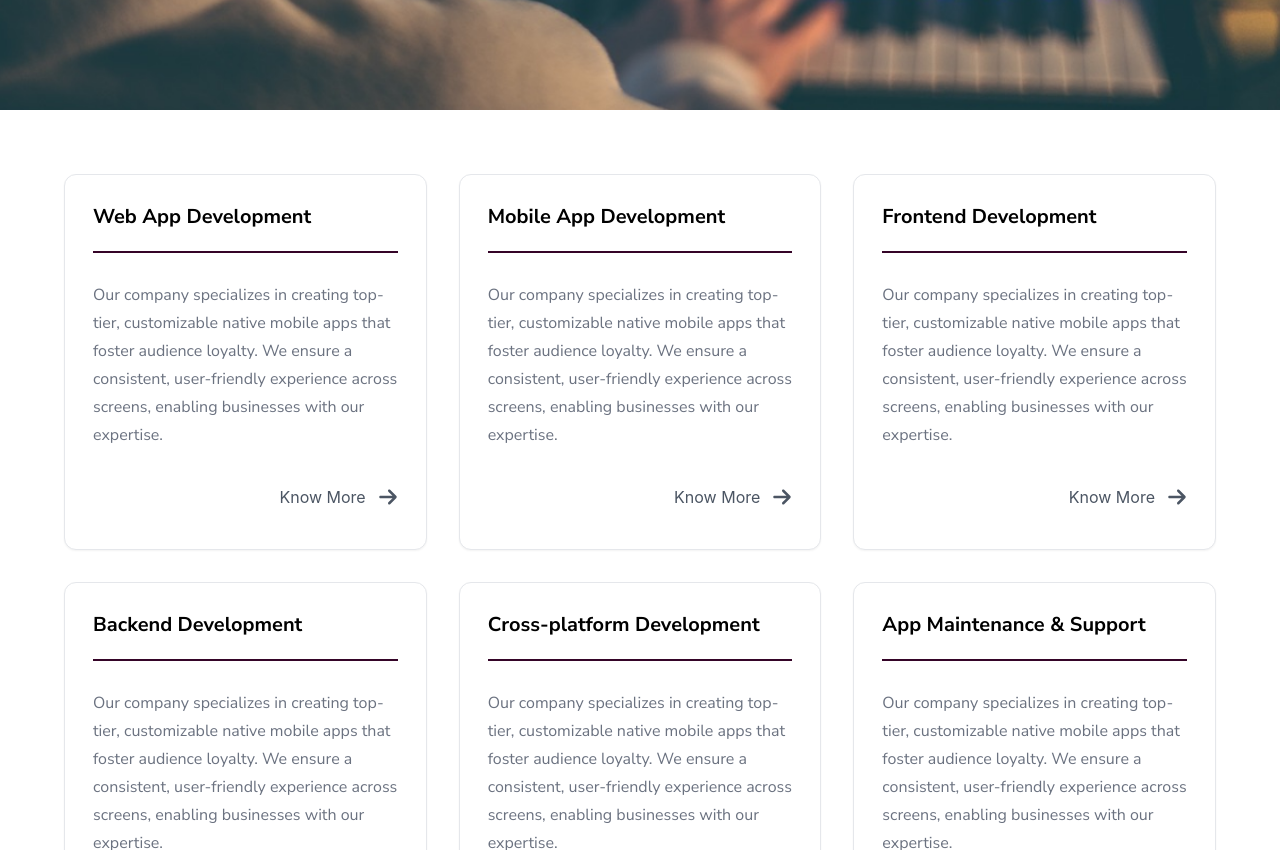
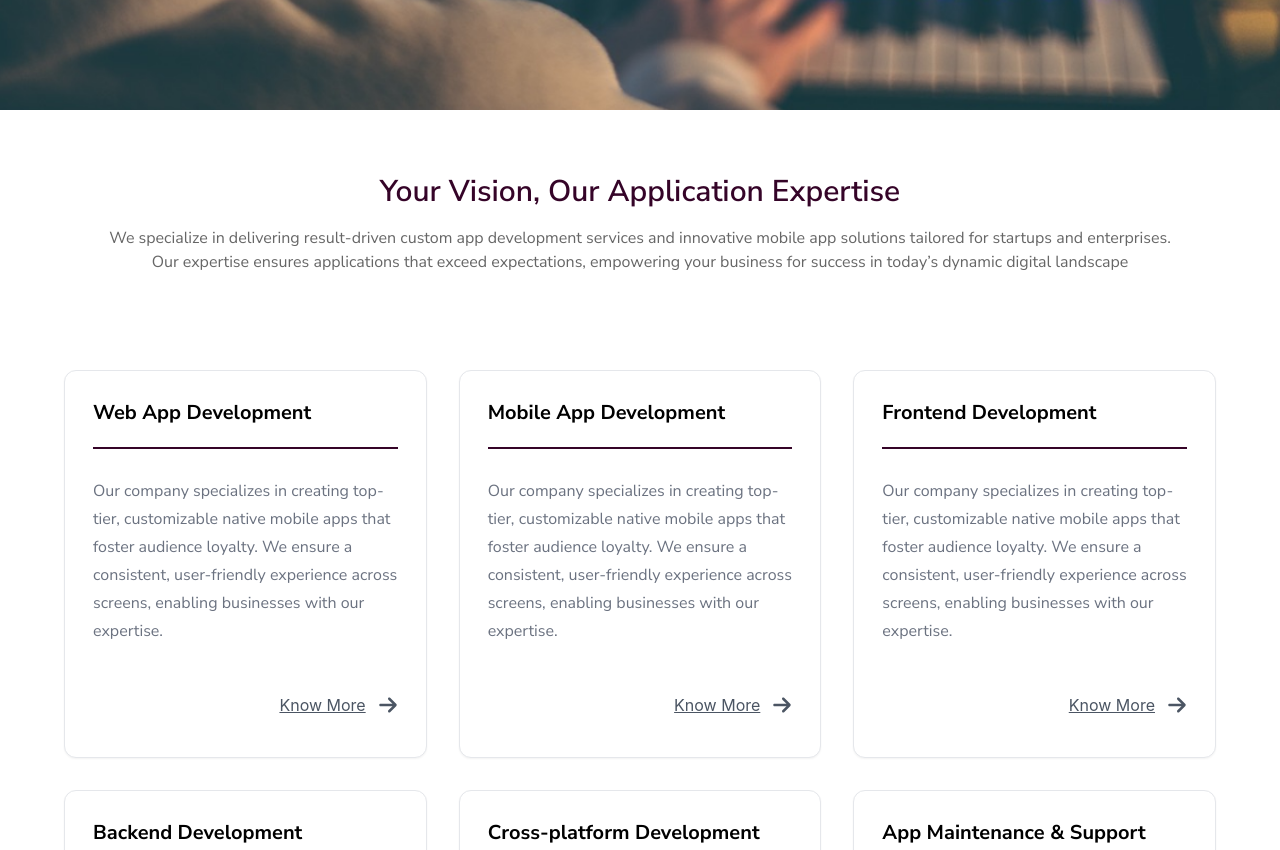
Before and after one commit to kdidrees/qurilo-network, a React (Create React App) app: page / in a window 1280 px wide. Shown: the part 690-1540 px from the top of the page. Built offline with nearby package versions, Linux system fonts and the light colour scheme.

Commit message:
update in card and developmentservice file

```diff
--- a/src/components/Card.jsx
+++ b/src/components/Card.jsx
@@ -17,7 +17,7 @@ const Appdevcard = (cardData) => {
                 <p class="font-medium leading-7 font-sans text-gray-500 mb-6 dark:text-gray-400">
                   {card.description}
                 </p>
-                <div class="py-3 flex items-center text-gray-600  justify-end w-full font-normal rounded-md bg-white hover:bg-purple-500 hover:text-white transition-all duration-500  ">
+                <div class="py-3 pt-6 cursor-pointer flex items-center text-gray-600 underline justify-end w-full font-normal rounded-md bg-white  transition-all duration-500  ">
                   Know More
                   <svg
                     xmlns="http://www.w3.org/2000/svg"
--- a/src/container/DevelopmentServices.jsx
+++ b/src/container/DevelopmentServices.jsx
@@ -3,10 +3,34 @@ import Appdevcard from "../components/Card";
 import { cardData } from "../data/applicationDevelopment";
 
 export default function DevelopmentServices() {
-
   return (
     <>
-      <div className="grid grid-cols-1 gap-8 mt-8 md:mt-16 md:grid-cols-3 mx-16">
+      <div className="flex flex-wrap -mx-4 md:mt-16">
+        <div className="w-full px-4">
+          <div className="text-center  mx-24 mb-12 lg:mb-20 ">
+            <h2
+              className="
+                  font-semibold
+                  text-2xl
+                  font-sans
+                  md:text-3xl
+                  text-purple
+                  mb-4
+                  "
+            >
+              Your Vision, Our Application Expertise
+            </h2>
+            <p className="text-base text-[#666666] text-body-color font-sans">
+              We specialize in delivering result-driven custom app development
+              services and innovative mobile app solutions tailored for startups
+              and enterprises. Our expertise ensures applications that exceed
+              expectations, empowering your business for success in today’s
+              dynamic digital landscape
+            </p>
+          </div>
+        </div>
+      </div>
+      <div className="grid grid-cols-1 gap-8 mt-8 md:mt-4 md:grid-cols-3 mx-16">
         <Appdevcard cardData={cardData} />
       </div>
     </>
```
